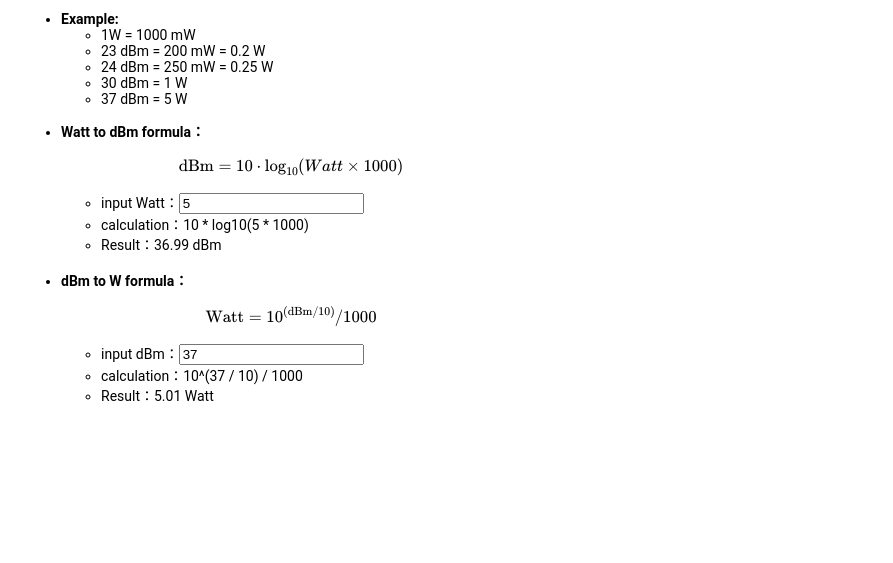
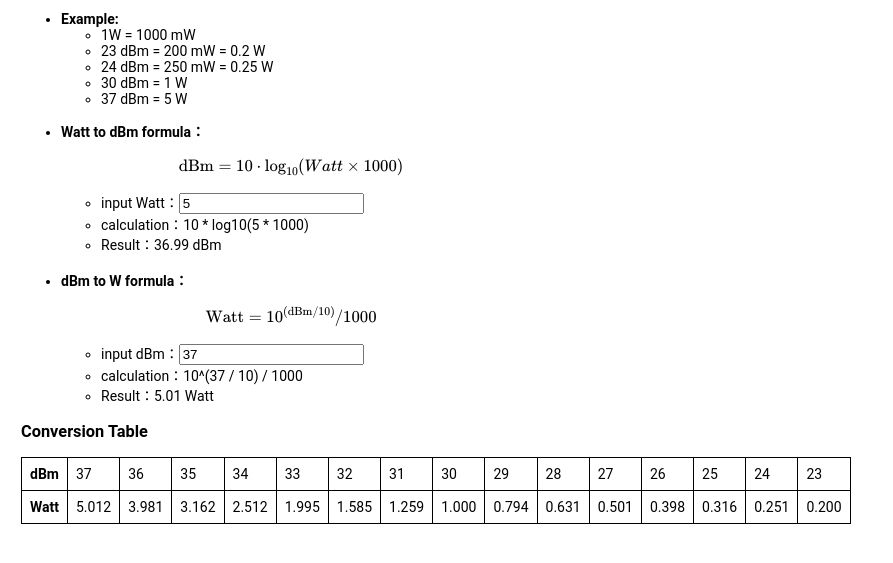
Before and after one commit to dustinchen26/dBm_W, a plain HTML site: page index.html in a window 1280 px wide. Shown: the part 97-660 px from the top of the page, without its empty margins (0-893 px from the left). Drawn offline with nearby package versions, Linux system fonts and the light colour scheme; some packages are replaced by stand-ins of ours.

Commit message:
add example

```diff
--- a/index.html
+++ b/index.html
@@ -21,7 +21,13 @@
         .red-text {
             color: red;
         }
-
+        table {
+            border-collapse: collapse;
+        }
+        table, th, td {
+            border: 1px solid black;
+            padding: 8px;
+        }
     </style>
     <script src="https://cdnjs.cloudflare.com/ajax/libs/mathjax/2.7.7/MathJax.js?config=TeX-MML-AM_CHTML" async></script>
 </head>
@@ -57,6 +63,29 @@
                 </ul>
             </li>
         </ul>
+
+        <h3>Conversion Table</h3>
+        <table border="1">
+            <tr>
+                <th>dBm</th>
+                <script>
+                    // Generate dBm values
+                    for (let i = 37; i >= 23; i--) {
+                        document.write(`<td>${i} </td>`);
+                    }
+                </script>
+            </tr>
+            <tr>
+                <th>Watt</th>
+                <script>
+                    // Generate Watt values
+                    for (let i = 37; i >= 23; i--) {
+                        const watt = Math.pow(10, (i / 10)) / 1000;
+                        document.write(`<td>${watt.toFixed(3)} </td>`);
+                    }
+                </script>
+            </tr>
+        </table>
     </div>
 
     <script>
```
Lines whose indentation alone changed are shown as unchanged.
